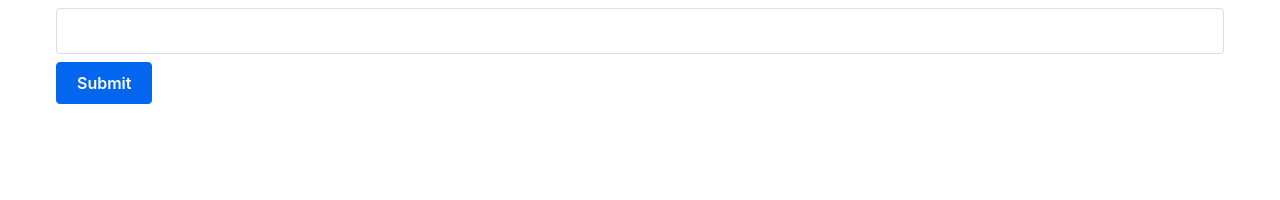
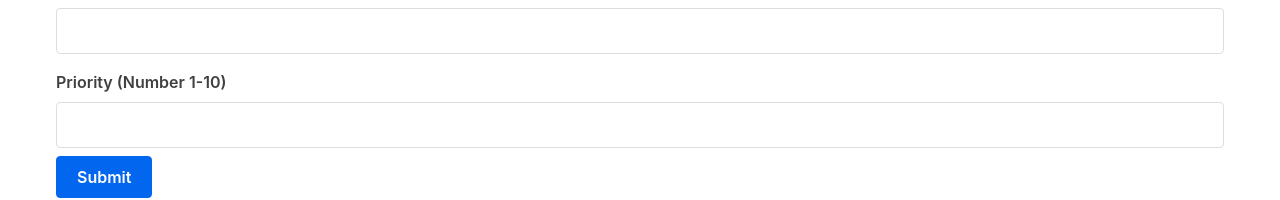
Before and after one commit to Angop/ToDoApp, a React (Create React App) app in the folder Frontend/: page / in a window 1280 px wide. Shown: the part 184-384 px from the top of the page. Built offline with nearby package versions, Linux system fonts and the light colour scheme; no server answers.

Commit message:
Added priority attribute to form

```diff
--- a/Frontend/src/Form.js
+++ b/Frontend/src/Form.js
@@ -4,6 +4,7 @@ class Form extends Component {
      initialState = {
             task: '',
             desc: '',
+            priority: '',
           }
 
      state = this.initialState
@@ -17,13 +18,19 @@ class Form extends Component {
    }
 
    submitForm = () => {
+     let nPriority = parseInt(this.state.priority)
+     if (nPriority != NaN && nPriority > 0 && nPriority <= 10) { // Check that the priority is valid
         this.props.handleSubmit(this.state)
         this.setState(this.initialState)
+     }
+     else {
+      alert("Priority must be a number from 1 to 10.")
+     }
    }
 
 
    render() {
-        const { task, desc } = this.state;
+        const { task, desc, priority } = this.state;
 
         return (
                <form>
@@ -41,6 +48,13 @@ class Form extends Component {
                    id="desc"
                    value={desc}
                    onChange={this.handleChange} />
+                 <label htmlFor="priority">Priority (Number 1-10)</label>
+                 <input
+                   type="text"
+                   name="priority"
+                   id="priority"
+                   value={priority}
+                   onChange={this.handleChange} />
                   <input type="button" value="Submit" onClick={this.submitForm} />
                </form>
              );
```
